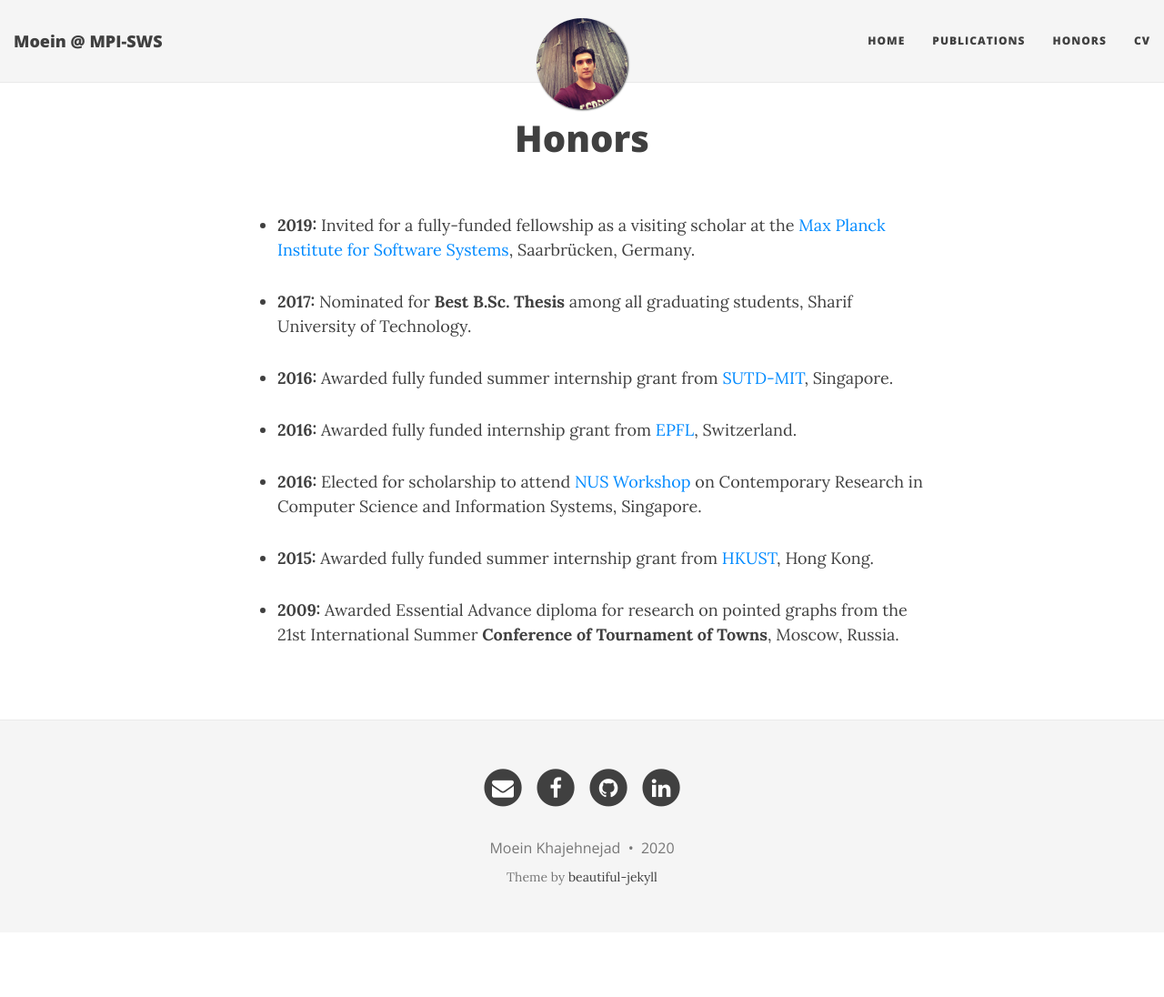
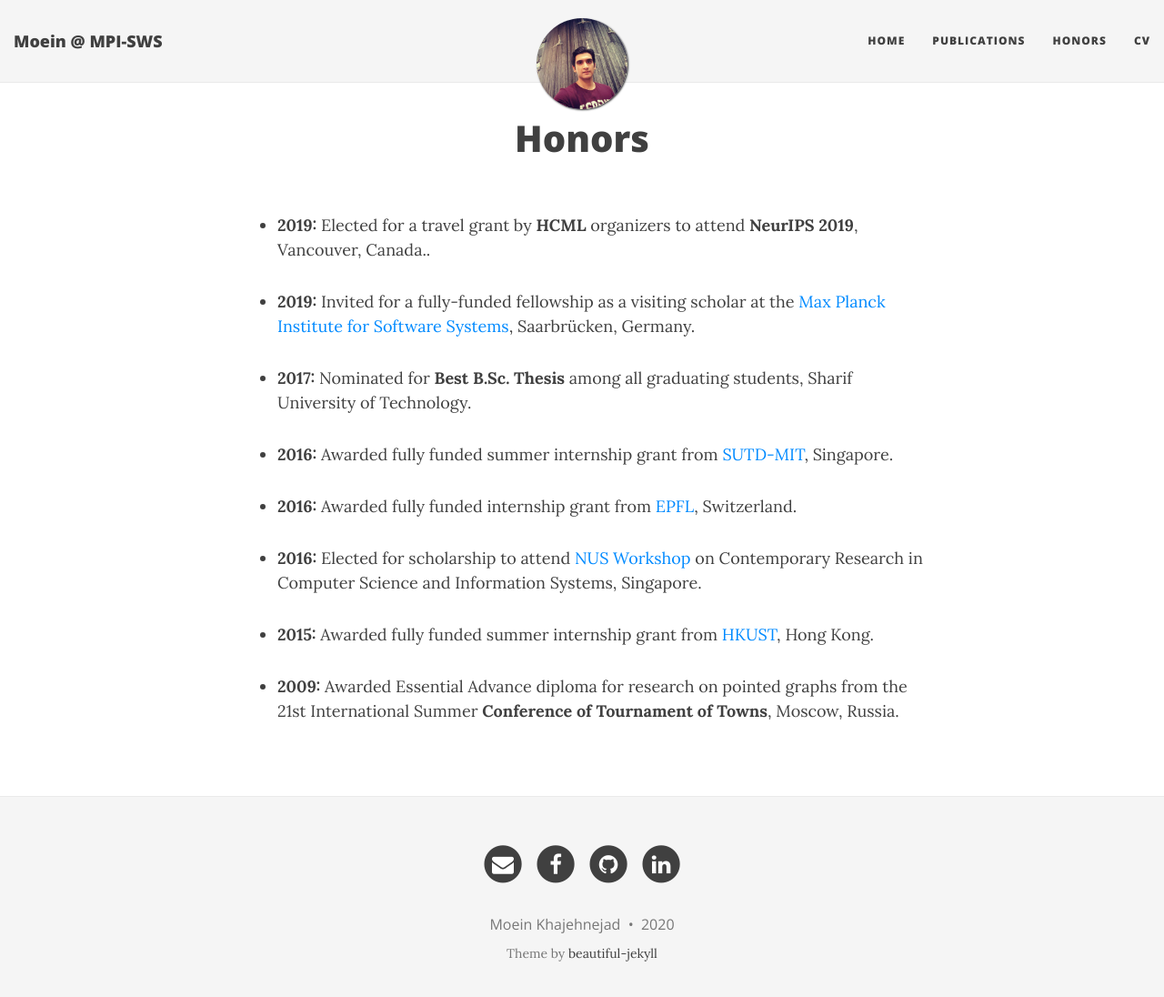
Before and after one commit to Moein-Khajehnejad/Moein-Khajehnejad.github.io, a Jekyll site: the page built from honors.md, in a window 1280 px wide and 1109 px high. Shown: the top 1096 px of the window at 91% size. Built offline with Jekyll 4.4.1, drawn with Linux system fonts in a browser that asks for light colours; nearby versions of some CDN libraries.

Commit message:
honors updated.

```diff
--- a/honors.md
+++ b/honors.md
@@ -2,6 +2,8 @@
 layout: page
 title: Honors
 ---
+- <b>2019:</b> Elected for a travel grant by <b>HCML</b> organizers to attend <b>NeurIPS 2019</b>, Vancouver, Canada..
+
 - <b>2019:</b> Invited for a fully-funded fellowship as a visiting scholar at the <a href="https://machineteaching.mpi-sws.org/index.html"> Max Planck Institute for Software Systems</a>, Saarbrücken, Germany.
 
 - <b>2017:</b> Nominated for <b>Best B.Sc. Thesis</b> among all graduating students, Sharif University of Technology.
```
